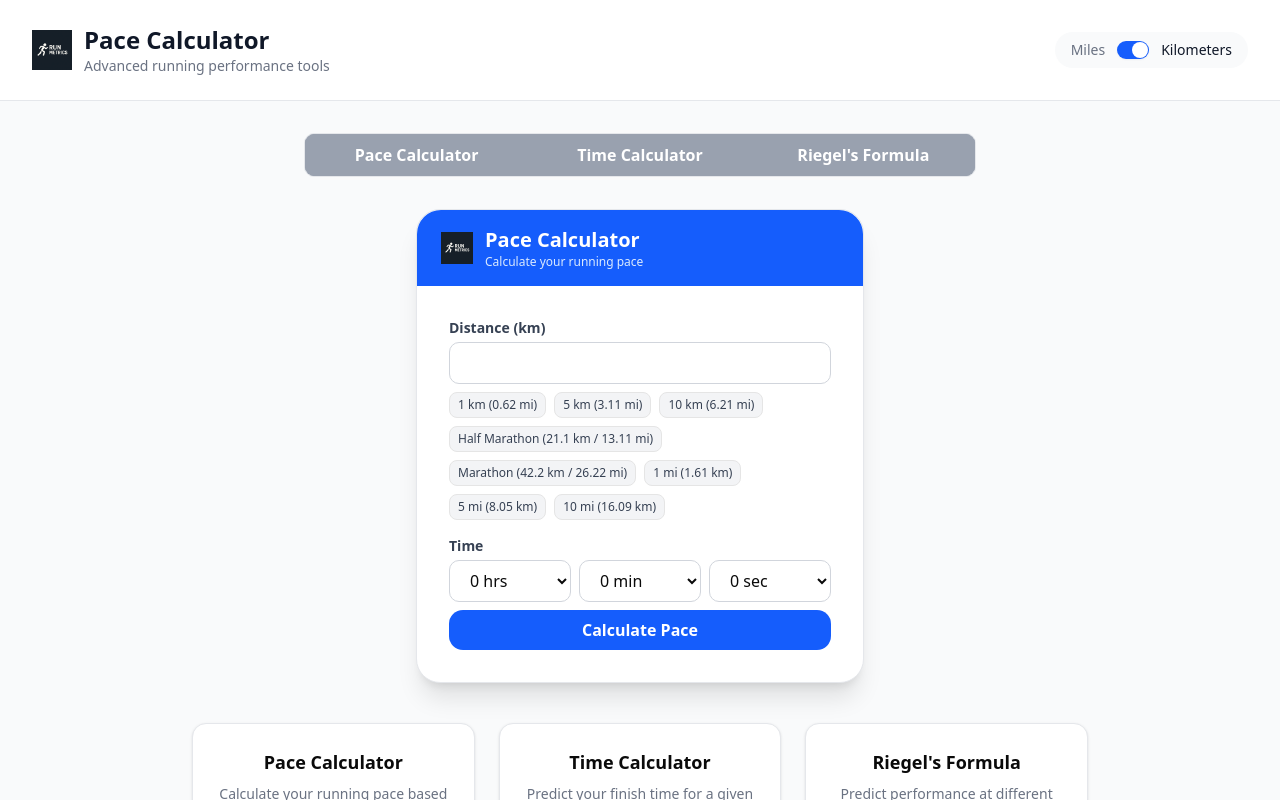
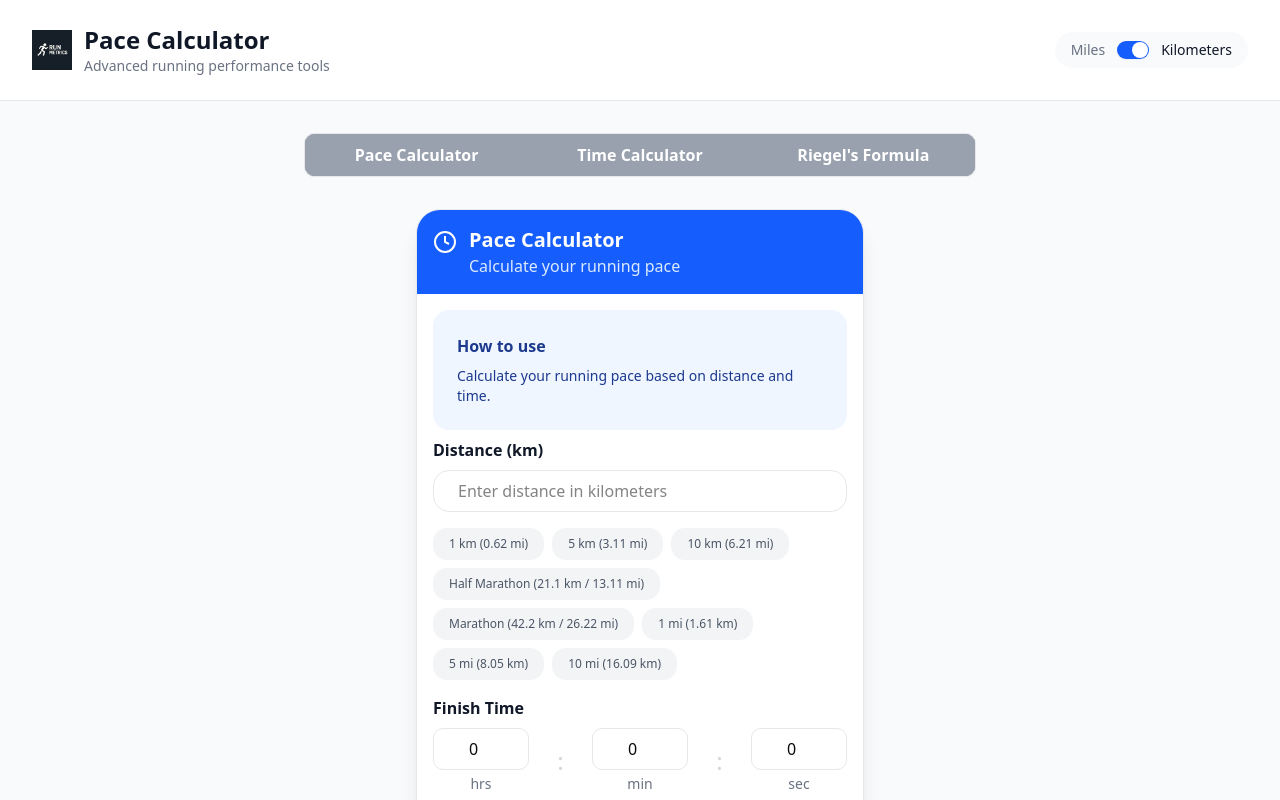
Before and after one commit to ZzyzxIsAlreadyTaken/pace-calculator, a React (Vite) app: page / in a window 1280 px wide. Shown: the top 800 px of the page. Built offline with nearby package versions, Linux system fonts and the light colour scheme.

Commit message:
Updated margins and paddings for all forms, removed overuse of icons

```diff
--- a/src/PaceCalculator.tsx
+++ b/src/PaceCalculator.tsx
@@ -26,13 +26,13 @@ const PaceCalculator = () => {
             Pace Calculator
           </Button>
           <Button
-            className={`flex-1 px-4 py-2 font-semibold transition-colors rounded-none ${activeTab === "time" ? "bg-blue-600 text-white" : "text-gray-700 hover:bg-gray-200"}`}
+            className={`flex-1 px-4 py-2 font-semibold transition-colors rounded-none ${activeTab === "time" ? "bg-emerald-600 text-white" : "text-gray-700 hover:bg-gray-200"}`}
             onClick={() => setActiveTab("time")}
           >
             Time Calculator
           </Button>
           <Button
-            className={`flex-1 px-4 py-2 font-semibold transition-colors rounded-none ${activeTab === "riegel" ? "bg-blue-600 text-white" : "text-gray-700 hover:bg-gray-200"}`}
+            className={`flex-1 px-4 py-2 font-semibold transition-colors rounded-none ${activeTab === "riegel" ? "bg-purple-600 text-white" : "text-gray-700 hover:bg-gray-200"}`}
             onClick={() => setActiveTab("riegel")}
           >
             Riegel's Formula
@@ -42,31 +42,7 @@ const PaceCalculator = () => {
 
       {/* Main Card */}
       <main className="flex flex-col items-center">
-        <div className="w-full max-w-md bg-white rounded-3xl shadow-xl border border-gray-200 mb-10">
-          <div className="bg-blue-600 rounded-t-3xl px-6 py-4 flex items-center space-x-3">
-            <img
-              src="/src/assets/runmetrics.png"
-              alt="Runmetrics"
-              className="w-8 h-8"
-            />
-            <div>
-              <h2 className="text-xl font-bold text-white">
-                {activeTab === "pace"
-                  ? "Pace Calculator"
-                  : activeTab === "time"
-                    ? "Time Calculator"
-                    : "Riegel's Formula"}
-              </h2>
-              <p className="text-xs text-blue-100">
-                {activeTab === "pace"
-                  ? "Calculate your running pace"
-                  : activeTab === "time"
-                    ? "Predict your finish time"
-                    : "Predict performance at different distances"}
-              </p>
-            </div>
-          </div>
-          <div className="px-8 py-8">
+        <div className="w-full max-w-md bg-white rounded-3xl shadow-xl border border-gray-200 mb-10 overflow-hidden">
           {activeTab === "pace" ? (
             <PaceForm unit={unit as "metric" | "imperial"} />
           ) : activeTab === "riegel" ? (
@@ -74,7 +50,6 @@ const PaceCalculator = () => {
           ) : activeTab === "time" ? (
             <TimeForm unit={unit as "metric" | "imperial"} />
           ) : null}
-          </div>
         </div>
 
         {/* Info Cards */}
--- a/src/components/DistanceInput.tsx
+++ b/src/components/DistanceInput.tsx
@@ -3,7 +3,7 @@ import React from "react";
 interface DistanceInputProps {
   unit: string;
   distance: string;
-  distances: { label: string; value: number }[];
+  distances: Array<{ label: string; value: number }>;
   onDistanceChange: (value: string) => void;
   onPresetSelect: (value: number) => void;
 }
@@ -16,23 +16,20 @@ const DistanceInput: React.FC<DistanceInputProps> = ({
   onPresetSelect,
 }) => {
   return (
-    <div>
-      <label className="block text-sm font-semibold text-gray-700 dark:text-gray-100 mb-1">
-        Distance ({unit === "metric" ? "km" : "mi"})
-      </label>
+    <div className="space-y-4">
       <input
         type="number"
-        step="any"
-        className="w-full px-4 py-2 rounded-lg border border-gray-300 dark:border-gray-600 dark:bg-gray-900 dark:text-gray-100 focus:outline-none focus:ring-2 focus:ring-blue-500"
         value={distance}
         onChange={(e) => onDistanceChange(e.target.value)}
+        placeholder={`Enter distance in ${unit === "metric" ? "kilometers" : "miles"}`}
+        className="w-full px-6 py-2 text-base border border-gray-200 rounded-2xl focus:outline-none focus:ring-2 focus:ring-blue-500"
       />
-      <div className="flex flex-wrap gap-2 mt-2">
+      <div className="flex flex-wrap gap-2">
         {distances.map((d) => (
           <button
             key={d.label}
             onClick={() => onPresetSelect(d.value)}
-            className="text-xs bg-gray-100 hover:bg-gray-200 dark:bg-gray-800 dark:hover:bg-gray-700 text-gray-700 dark:text-gray-100 px-2 py-1 rounded-md border dark:border-gray-600"
+            className="px-4 py-2 text-gray-600 bg-gray-100 rounded-xl hover:bg-gray-200 transition-colors text-xs"
           >
             {d.label}
           </button>
--- a/src/components/PaceForm.tsx
+++ b/src/components/PaceForm.tsx
@@ -70,7 +70,43 @@ export default function PaceForm({ unit }: PaceFormProps) {
   };
 
   return (
-    <>
+    <div className="p-0">
+      {/* Header */}
+      <div className="bg-blue-600 p-4 flex items-start space-x-3">
+        <svg
+          xmlns="http://www.w3.org/2000/svg"
+          className="h-6 w-6 text-white mt-1"
+          viewBox="0 0 24 24"
+          fill="none"
+          stroke="currentColor"
+          strokeWidth="2"
+        >
+          <circle cx="12" cy="12" r="10" />
+          <polyline points="12 6 12 12 16 14" />
+        </svg>
+        <div>
+          <h2 className="text-xl font-bold text-white">Pace Calculator</h2>
+          <p className="text-base text-blue-100">Calculate your running pace</p>
+        </div>
+      </div>
+
+      {/* Content */}
+      <div className="p-4 pb-6 space-y-2">
+        {/* How to use */}
+        <div className="bg-blue-50 rounded-2xl p-6 text-blue-900">
+          <div className="flex items-center space-x-3 mb-2">
+            <h3 className="text-base font-semibold">How to use</h3>
+          </div>
+          <p className="text-sm">
+            Calculate your running pace based on distance and time.
+          </p>
+        </div>
+
+        {/* Distance */}
+        <div className="space-y-2">
+          <label className="block text-base font-semibold text-gray-900">
+            Distance ({unit === "metric" ? "km" : "mi"})
+          </label>
           <DistanceInput
             unit={unit}
             distance={distance}
@@ -78,9 +114,12 @@ export default function PaceForm({ unit }: PaceFormProps) {
             onDistanceChange={setDistance}
             onPresetSelect={handlePreset}
           />
-      <div className="mt-4">
-        <label className="block text-sm font-semibold text-gray-700 dark:text-gray-100 mb-1">
-          Time
+        </div>
+
+        {/* Time */}
+        <div className="space-y-2 mt-4">
+          <label className="block text-base font-semibold text-gray-900">
+            Finish Time
           </label>
           <TimePicker
             hours={hours}
@@ -91,13 +130,18 @@ export default function PaceForm({ unit }: PaceFormProps) {
             onSecondsChange={setSeconds}
           />
         </div>
+
+        {/* Calculate Button */}
         <button
           onClick={calculatePace}
-        className="w-full py-2 bg-blue-600 hover:bg-blue-700 text-white font-bold rounded-xl transition duration-200 mt-2"
+          className="w-full mt-4 py-2 bg-blue-600 hover:bg-blue-700 text-white text-base font-semibold rounded-2xl transition duration-200 flex items-center justify-center space-x-3"
         >
-        Calculate Pace
+          <span>Calculate Pace</span>
         </button>
+
+        {/* Results */}
         {pace && <PaceResult pace={pace} paceConverted={paceConverted} />}
-    </>
+      </div>
+    </div>
   );
 }
--- a/src/components/TimeForm.tsx
+++ b/src/components/TimeForm.tsx
@@ -56,7 +56,44 @@ export default function TimeForm({ unit }: TimeFormProps) {
   };
 
   return (
-    <>
+    <div className="p-0">
+      {/* Header */}
+      <div className="bg-emerald-600 p-4 flex items-start space-x-3">
+        <svg
+          xmlns="http://www.w3.org/2000/svg"
+          className="h-6 w-6 text-white mt-1"
+          viewBox="0 0 24 24"
+          fill="none"
+          stroke="currentColor"
+          strokeWidth="2"
+        >
+          <circle cx="12" cy="12" r="10" />
+          <circle cx="12" cy="12" r="1" />
+          <polyline points="12 6 12 12 16 14" />
+        </svg>
+        <div>
+          <h2 className="text-xl font-bold text-white">Time Calculator</h2>
+          <p className="text-base text-emerald-100">Predict your finish time</p>
+        </div>
+      </div>
+
+      {/* Content */}
+      <div className="p-4 pb-6 space-y-2">
+        {/* How to use */}
+        <div className="bg-emerald-50 rounded-2xl p-6 text-emerald-900">
+          <div className="flex items-center space-x-3 mb-2">
+            <h3 className="text-base font-semibold">How to use</h3>
+          </div>
+          <p className="text-sm">
+            Predict your finish time based on distance and target pace.
+          </p>
+        </div>
+
+        {/* Distance */}
+        <div className="space-y-2">
+          <label className="block text-base font-semibold text-gray-900">
+            Distance ({unit === "metric" ? "km" : "mi"})
+          </label>
           <DistanceInput
             unit={unit}
             distance={distance}
@@ -64,11 +101,13 @@ export default function TimeForm({ unit }: TimeFormProps) {
             onDistanceChange={setDistance}
             onPresetSelect={handlePreset}
           />
-      <div className="mt-4">
-        <label className="block text-sm font-semibold text-gray-700 dark:text-gray-100 mb-1">
+        </div>
+
+        {/* Time */}
+        <div className="space-y-2 mt-4">
+          <label className="block text-base font-semibold text-gray-900">
             Pace (min/{unit === "metric" ? "km" : "mi"})
           </label>
-        <div className="flex space-x-2">
           <TimePicker
             hours={paceMinutes}
             minutes={paceSeconds}
@@ -78,14 +117,18 @@ export default function TimeForm({ unit }: TimeFormProps) {
             onSecondsChange={() => {}}
           />
         </div>
-      </div>
+
+        {/* Calculate Button */}
         <button
           onClick={calculateTime}
-        className="w-full py-2 bg-blue-600 hover:bg-blue-700 text-white font-bold rounded-xl transition duration-200 mt-2"
+          className="w-full mt-4 py-2 bg-emerald-600 hover:bg-emerald-700 text-white text-base font-semibold rounded-2xl transition duration-200 flex items-center justify-center space-x-3"
         >
-        Calculate Time
+          <span>Calculate Time</span>
         </button>
+
+        {/* Results */}
         {time && <TimeResult time={time} />}
-    </>
+      </div>
+    </div>
   );
 }
--- a/src/components/TimePicker.tsx
+++ b/src/components/TimePicker.tsx
@@ -17,41 +17,64 @@ const TimePicker: React.FC<TimePickerProps> = ({
   onMinutesChange,
   onSecondsChange,
 }) => {
+  const handleNumberChange = (
+    value: string,
+    max: number,
+    onChange: (value: string) => void,
+  ) => {
+    const num = parseInt(value) || 0;
+    if (num >= 0 && num <= max) {
+      onChange(num.toString());
+    }
+  };
+
   return (
-    <div className="flex space-x-2">
-      <select
-        className="w-1/3 px-4 py-2 rounded-lg border border-gray-300 dark:border-gray-600 dark:bg-gray-900 dark:text-gray-100 focus:outline-none focus:ring-2 focus:ring-blue-500"
-        value={hours}
-        onChange={(e) => onHoursChange(e.target.value)}
-      >
-        {Array.from({ length: 24 }, (_, i) => (
-          <option key={i} value={i}>
-            {i} hrs
-          </option>
-        ))}
-      </select>
-      <select
-        className="w-1/3 px-4 py-2 rounded-lg border border-gray-300 dark:border-gray-600 dark:bg-gray-900 dark:text-gray-100 focus:outline-none focus:ring-2 focus:ring-blue-500"
-        value={minutes}
-        onChange={(e) => onMinutesChange(e.target.value)}
-      >
-        {Array.from({ length: 60 }, (_, i) => (
-          <option key={i} value={i}>
-            {i} min
-          </option>
-        ))}
-      </select>
-      <select
-        className="w-1/3 px-4 py-2 rounded-lg border border-gray-300 dark:border-gray-600 dark:bg-gray-900 dark:text-gray-100 focus:outline-none focus:ring-2 focus:ring-blue-500"
-        value={seconds}
-        onChange={(e) => onSecondsChange(e.target.value)}
-      >
-        {Array.from({ length: 60 }, (_, i) => (
-          <option key={i} value={i}>
-            {i} sec
-          </option>
-        ))}
-      </select>
+    <div className="flex items-center justify-between">
+      <div className="flex flex-col items-center">
+        <input
+          type="number"
+          min="0"
+          max="23"
+          value={hours}
+          onChange={(e) =>
+            handleNumberChange(e.target.value, 23, onHoursChange)
+          }
+          className="w-24 px-4 py-2 text-center text-base border border-gray-200 rounded-lg focus:outline-none focus:ring-2 focus:ring-blue-500 bg-white"
+        />
+        <span className="text-sm text-gray-500 mt-1">hrs</span>
+      </div>
+
+      <div className="text-2xl text-gray-300 mx-1">:</div>
+
+      <div className="flex flex-col items-center">
+        <input
+          type="number"
+          min="0"
+          max="59"
+          value={minutes}
+          onChange={(e) =>
+            handleNumberChange(e.target.value, 59, onMinutesChange)
+          }
+          className="w-24 px-4 py-2 text-center text-base border border-gray-200 rounded-lg focus:outline-none focus:ring-2 focus:ring-blue-500 bg-white"
+        />
+        <span className="text-sm text-gray-500 mt-1">min</span>
+      </div>
+
+      <div className="text-2xl text-gray-300 mx-1">:</div>
+
+      <div className="flex flex-col items-center">
+        <input
+          type="number"
+          min="0"
+          max="59"
+          value={seconds}
+          onChange={(e) =>
+            handleNumberChange(e.target.value, 59, onSecondsChange)
+          }
+          className="w-24 px-4 py-2 text-center text-base border border-gray-200 rounded-lg focus:outline-none focus:ring-2 focus:ring-blue-500 bg-white"
+        />
+        <span className="text-sm text-gray-500 mt-1">sec</span>
+      </div>
     </div>
   );
 };
```
Also changed, not shown: src/components/RiegelForm.tsx (+75 -57 lines). Lines whose indentation alone changed are shown as unchanged.
